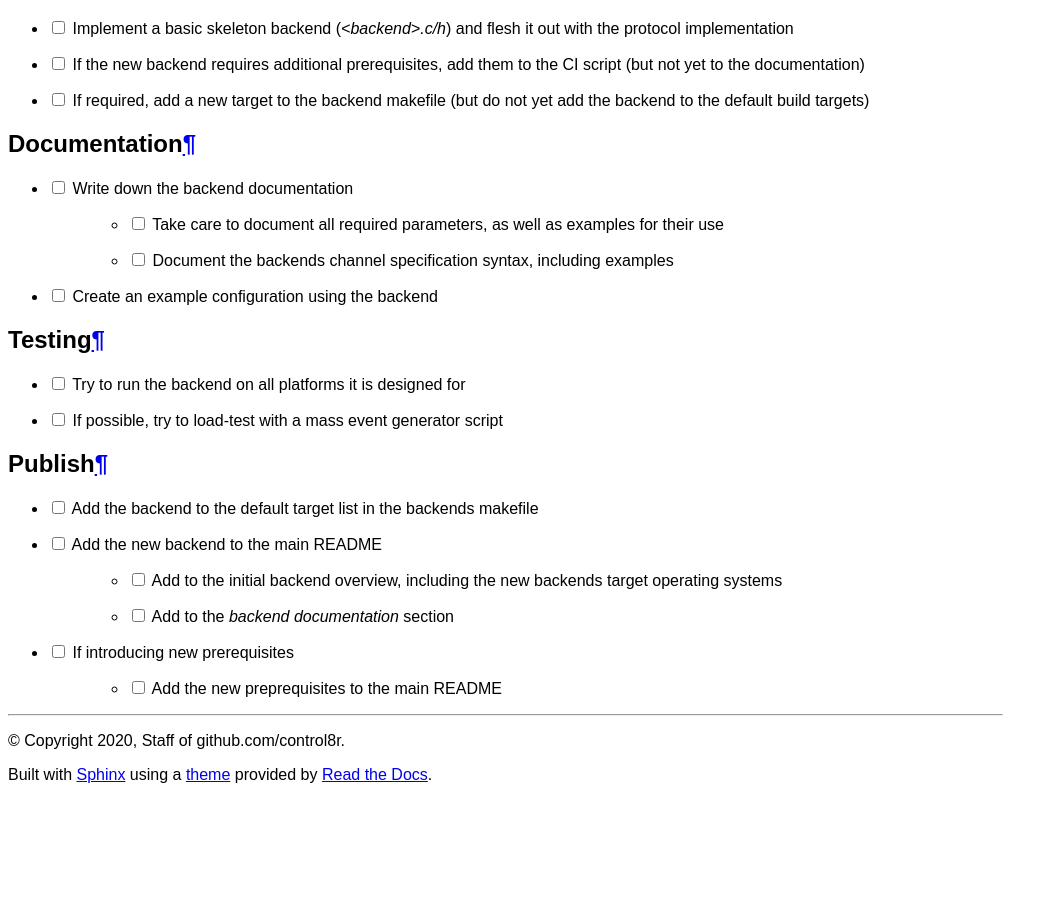
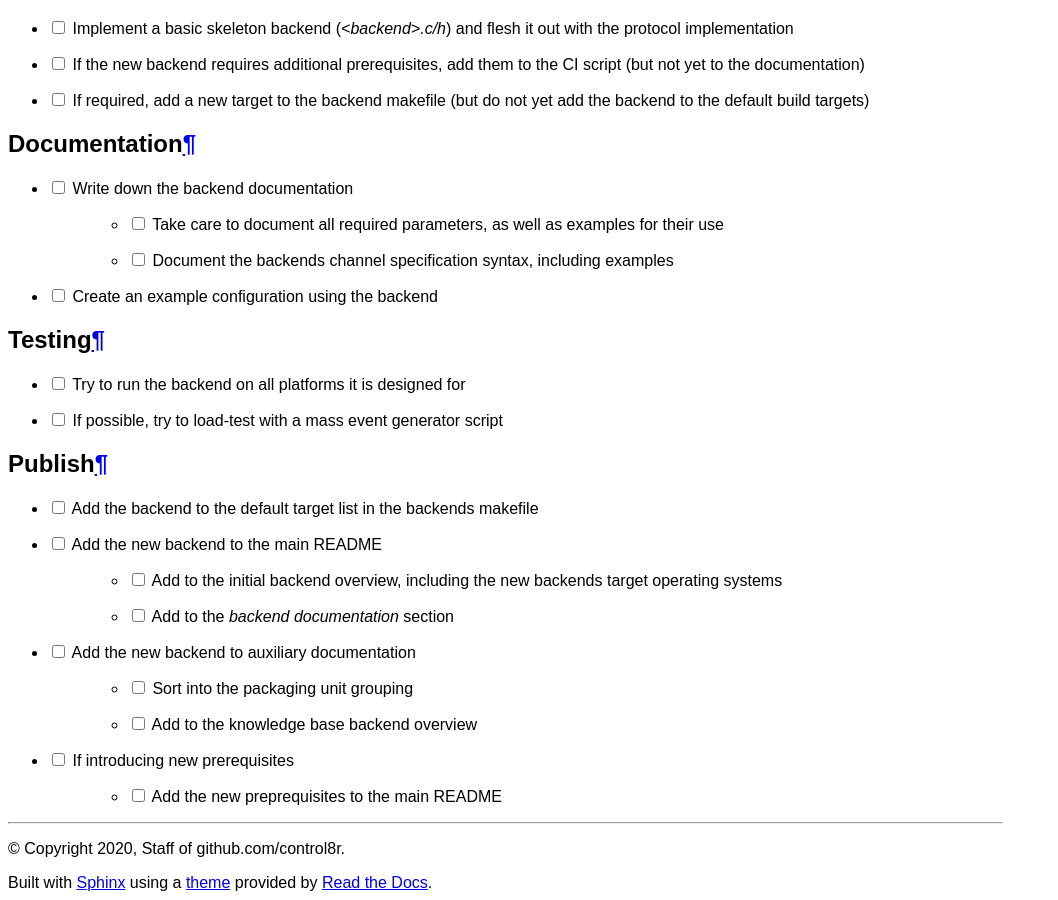
Before and after one commit to control8r/midimonster-knowledge-base, a Sphinx documentation site: the page built from source/dev/Backend-Checklist.rst, in a window 1280 px wide and 900 px high, scrolled down 1088 px. Shown: the whole window, without its empty margins (0-1058 px from the left). Built offline with Sphinx 7.4.7 and the Read the Docs theme 2.0.0, drawn with Linux system fonts in a browser that asks for light colours; pages that are not in the unit, such as notebooks, are missing from menus; before the commit the page ends 1880 px from its top, so only the background shows below that.

Commit message:
Update the backend checklist

```diff
--- a/source/dev/Backend-Checklist.rst
+++ b/source/dev/Backend-Checklist.rst
@@ -41,9 +41,12 @@ Testing
 Publish
 -------
 
-* |check|  Add the backend to the default target list in the backends makefile
+* |check| Add the backend to the default target list in the backends makefile
 * |check| Add the new backend to the main README
    * |check| Add to the initial backend overview, including the new backends target operating systems
    * |check| Add to the `backend documentation` section
+* |check| Add the new backend to auxiliary documentation
+   * |check| Sort into the packaging unit grouping
+   * |check| Add to the knowledge base backend overview
 * |check| If introducing new prerequisites
    * |check| Add the new preprequisites to the main README
```
